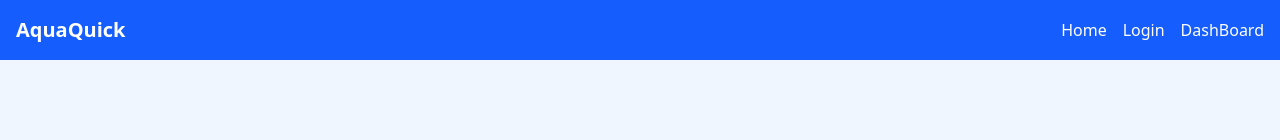
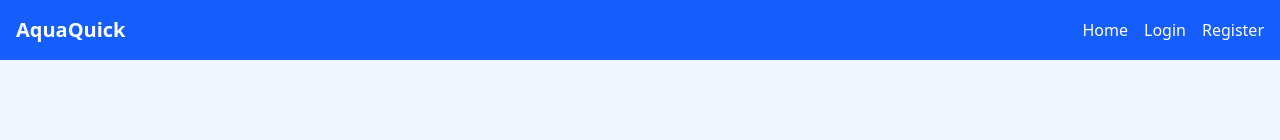
Before and after one commit to Sangam-Gupta-f/AquaQuick-Demo, a React (Vite) app in the folder Client/AuqaQuick/: page / in a window 1280 px wide. Shown: the top 140 px of the page. Built offline with nearby package versions, Linux system fonts and the light colour scheme.

Commit message:
add logout from  frontend

```diff
--- a/Client/AuqaQuick/src/components/Navbar.jsx
+++ b/Client/AuqaQuick/src/components/Navbar.jsx
@@ -1,13 +1,32 @@
 import React from 'react'
 import {Link} from "react-router"
+import { useNavigate } from 'react-router'
 function Navbar() {
+  const navigate=useNavigate();
+
+  const user=JSON.parse(localStorage.getItem('user'));
+
+  const handleLogout=()=>{
+    localStorage.removeItem('token');
+    localStorage.removeItem('user');
+    navigate('/login');
+  }
   return (
     <nav className='bg-blue-600 flex p-4 justify-between items-center text-white'>
         <Link to='/' className='font-bold text-xl'>AquaQuick</Link>
         <div className='space-x-4'>
             <Link to='/' className='hover:underline'>Home</Link>
-            <Link to='/login' className='hover:underline'>Login</Link>
-            <Link to='/dashboard' className='hover:underline'>DashBoard</Link>
+            {user ? (
+          <>
+            <Link to={user.role === 'admin' ? '/admin' : '/dashboard'}>Dashboard</Link>
+            <button onClick={handleLogout} className="bg-red-500 px-3 py-1 rounded ml-2">Logout</button>
+          </>
+        ) : (
+          <>
+            <Link to="/login">Login</Link>
+            <Link to="/register">Register</Link>
+          </>
+        )}
         </div>
     </nav>
   )
```
